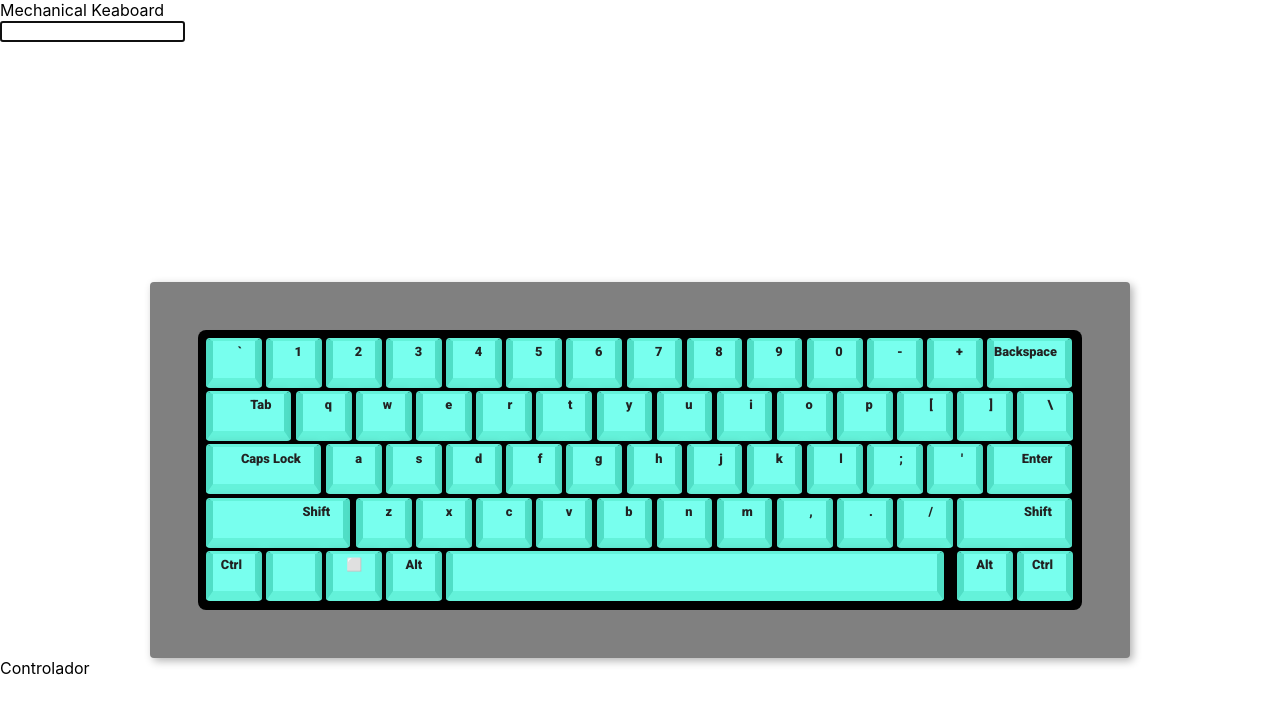
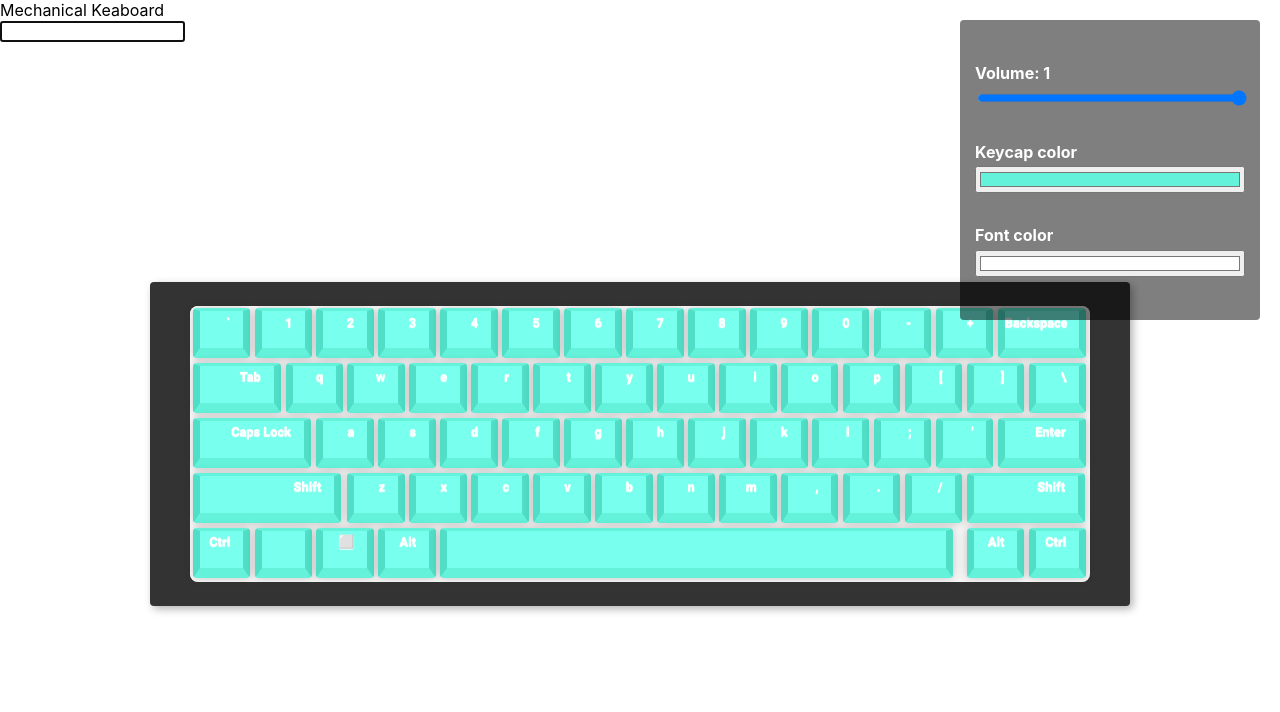
Before and after one commit to Bueribrian/mechanical-keyboard, a React (Create React App) app: page / in a window 1280 px wide. Shown: the top 712 px of the page. Built offline with nearby package versions, Linux system fonts and the light colour scheme.

Commit message:
agrego panel de control

```diff
--- a/src/components/controllerStats/ControllerStatsComponent.js
+++ b/src/components/controllerStats/ControllerStatsComponent.js
@@ -1,10 +1,51 @@
 import React, { Component } from "react";
 import styled from "styled-components";
+
+const ControllerDiv = styled.div`
+    width:300px;
+    position:fixed;
+    top:20px;
+    right:20px;
+    height:300px;
+    background:rgba(0,0,0,0.5);
+    border-radius:4px;
+    display:flex;
+    flex-direction:column;
+    justify-content:center;
+`
+const FormGroup = styled.div`
+    width:90%;
+    margin:1rem auto;
+    & input {
+        width:100%;
+    }
+    & span{
+        display:block;
+        color:#fff;
+        font-weight:bold;
+        padding-bottom:.3rem;
+    }
+`
 
 class ControllerStatsComponent extends Component {
     state = {  }
     render() {
-        return ( <>Controlador</> );
+        return (
+        <ControllerDiv>
+            <FormGroup>
+                <span>Volume: {this.props.volume}</span>
+                <input type='range' step=".1" defaultValue={this.props.volume}  min="0" max="1.0" onChange={event=>{this.props.handleVolume(event.target.value)}}/>
+            </FormGroup>
+            <FormGroup>
+                <span>Keycap color</span>
+                <input type='color' value={this.props.background} onChange={event=>this.props.handleBackground(event.target.value)} />
+            </FormGroup>
+            <FormGroup>
+                <span>Font color</span>
+                <input type='color' value={this.props.fontColor} onChange={event=>this.props.handleFontColor(event.target.value)} />
+            </FormGroup>
+        </ControllerDiv>
+        );
     }
 }
 
--- a/src/components/keyboard/KeyboardComponent.js
+++ b/src/components/keyboard/KeyboardComponent.js
@@ -1,7 +1,7 @@
 import React, { Component } from "react";
 import styled from "styled-components";
 import KeycapComponent from "../keycap/KeycapComponent";
-// import adjust from '../utils'
+import adjust from '../utils'
 import KeySound1 from "../../assets/sounds/keycap-sound-1.mp3";
 import KeySound2 from "../../assets/sounds/keycap-sound-2.mp3";
 import KeySound3 from "../../assets/sounds/keycap-sound-3.mp3";
@@ -19,21 +19,22 @@ const KeyboardContainer = styled.div`
   display:flex;
   justify-content:center;
   align-items:center;
-  background:gray;
-  padding:3rem;
+  background:#333333;
+  padding:1.5rem;
   border-radius:4px;
   box-shadow:3px 3px 8px rgba(0,0,0,0.3);
 `
 
 const Keyboard = styled.div`
   display:grid;
-  grid-gap:.2rem 0rem;
+  grid-gap:.3rem 0rem;
   grid-template-columns:repeat(29,1fr);
   grid-template-rows:repeat(5,50px);
   justify-content:center;
-  background:#000;
-  padding:.4rem;
-  padding-bottom:.7rem;
+  background:${props=>adjust(props.background2,-10)};
+  box-shadow:inset 3px 3px 8px ${props=>props.background2};
+  padding:.05rem;
+  padding-bottom:.4rem;
   border-radius:8px;
 `;
 
@@ -534,11 +535,15 @@ export default class KeyboardComponent extends Component {
         },
       ],
       keyBackground:"#64f2da",
-      keyBackground2:"#222222",
+      fontColor:"#ffffff",
       keyColor:"#fff",
       volume:1
     };
+    this.setVolume = this.setVolume.bind(this)
+    this.setKeycapBackground = this.setKeycapBackground.bind(this)
+    this.setFontColor = this.setFontColor.bind(this)
   }
+
   handleKeyPressed(ref){
     setTimeout(() => {
         if(ref){
@@ -548,6 +553,19 @@ export default class KeyboardComponent extends Component {
         }
       }, 100);
   }
+
+  setVolume(volume){
+    this.setState({volume})
+  }
+
+  setKeycapBackground(keyBackground){
+    this.setState({keyBackground})
+  }
+
+  setFontColor(fontColor){
+    this.setState({fontColor})
+  }
+
 
   componentDidMount() {
     window.addEventListener("keydown", (event) => {
@@ -601,13 +619,14 @@ export default class KeyboardComponent extends Component {
     window.addEventListener("keyup",()=>{
     })
   }
+
   render() {
     return (
       <>
       <input autoFocus>
       </input>
       <KeyboardContainer>
-        <Keyboard background2={this.state.keyBackground2}>
+        <Keyboard background2={this.state.fontColor}>
           {this.state.keycapsArray.map((keycap) => (
             <KeycapComponent
               id={keycap.code}
@@ -617,13 +636,13 @@ export default class KeyboardComponent extends Component {
               text={keycap.text}
               color={keycap.color}
               background={this.state.keyBackground}
-              background2={this.state.keyBackground2}
+              fontColor={this.state.fontColor}
             />
           ))}
         </Keyboard>
       </KeyboardContainer>
 
-      <ControllerStatsComponent />
+      <ControllerStatsComponent background={this.state.keyBackground} fontColor={this.state.fontColor} volume={this.state.volume} background2={this.state.background2} handleFontColor={this.setFontColor} handleBackground={this.setKeycapBackground} handleVolume={this.setVolume} />
       </>
     );
   }
--- a/src/components/keycap/KeycapComponent.js
+++ b/src/components/keycap/KeycapComponent.js
@@ -14,7 +14,8 @@ const KeyDiv = styled.div`
 width:98%;
 height:100%;
 background:${props=>adjust(props.background,20)};
-color:${props => props.background2};
+color:${props => props.fontColor};
+text-shadow: 0px 1px 1px ${props => props.fontColor};
 stext-transform:uppercase;
 text-align:right;
 font-family: 'Roboto', sans-serif;
@@ -32,8 +33,8 @@ z-index:5;
 
 export default function KeycapComponent(props) {
     return(
-        <KeyDivContainer id={props.id} background={props.background}  background2={props.background2} color={props.color} size={props.size}>
-            <KeyDiv background={props.background} background2={props.background2} color={props.color} ref={props.reference}>
+        <KeyDivContainer id={props.id} background={props.background}  fontColor={props.fontColor} color={props.color} size={props.size}>
+            <KeyDiv background={props.background} fontColor={props.fontColor} color={props.color} ref={props.reference}>
                 {props.text}
             </KeyDiv>
         </KeyDivContainer>
```
